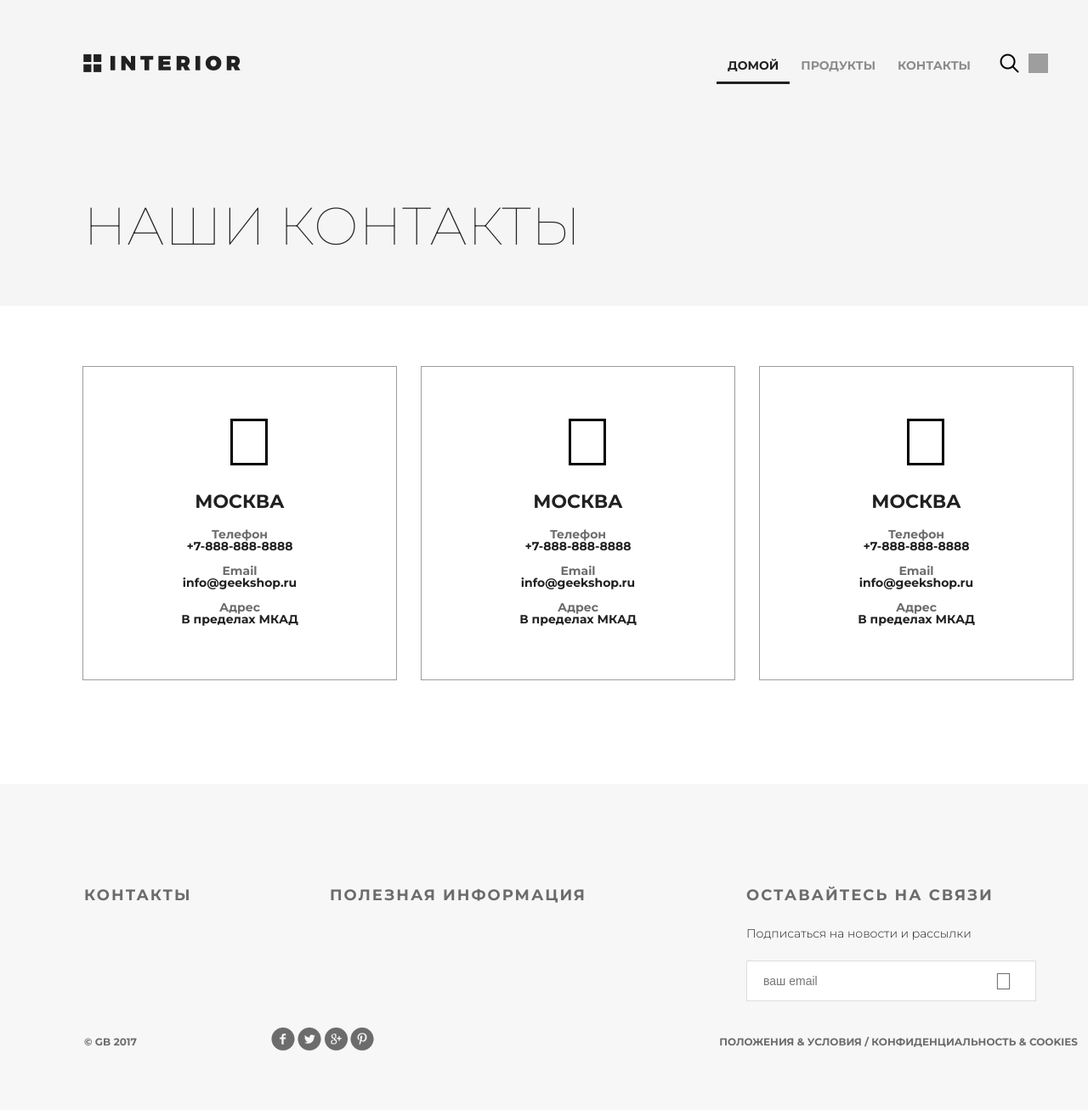
After one commit to setborg129/Django_Frame, a Django app: template geekshop/geekshop/templates/geekshop/contacts.html in a window 1280 px wide; the page is wider, and only the part inside the window is pictured. The commit adds this page. Shown: that part at 85% size. Run offline with Django 3.2, Linux system fonts and the light colour scheme; the template is opened without the code that fills it, so the values that code supplies are empty; some libraries are stand-ins or nearby versions; grey boxes are pictures that could not be loaded.

Commit message:
update_lesson_2

```diff
--- /dev/null
+++ b/geekshop/geekshop/templates/geekshop/base.html
@@ -0,0 +1,51 @@
+{% load static %}
+
+
+<!DOCTYPE html>
+<html>
+<head>
+	<meta charset="utf-8">
+	<title>{{title|title}}</title>
+	<link rel="stylesheet" type="text/css" href="{% static 'geekshop/style.css' %}">
+<link rel="stylesheet" href="https://pro.fontawesome.com/releases/v5.10.0/css/fontawesome.css" integrity="sha384-eHoocPgXsiuZh+Yy6+7DsKAerLXyJmu2Hadh4QYyt+8v86geixVYwFqUvMU8X90l" crossorigin="anonymous"/>
+
+    {%  block css %}
+
+    {% endblock %}
+</head>
+
+<body>
+	<div class="container">
+                {% block content %}
+                {% endblock %}
+
+					<div class="clr"></div>
+	</div>
+    <div class="footer">
+        <div class="clearfix">
+            <div class="text-footer">
+                <h3>контакты</h3>
+            </div>
+            <div class="text-footer">
+                <h3>полезная информация</h3>
+            </div>
+            <div class="text-footer clearfix">
+                <h3>Оставайтесь на связи</h3>
+                <p>Подписаться на новости и рассылки</p>
+                <form>
+                    <input type="email" name="email" placeholder="ваш email">
+                    <a href="#"><i class="fa fa-paper-plane fa-2x" aria-hidden="true"></i></a>
+                </form>
+            </div>
+        </div>
+        <p class="small">&copy; GB 2017</p>
+        <div class="social">
+            <a href="#" class="social1"></a>
+            <a href="#" class="social2"></a>
+            <a href="#" class="social3"></a>
+            <a href="#" class="social4"></a>
+        </div>
+        <p class="small">Положения &amp; Условия  /  Конфиденциальность &amp; Cookies</p>
+    </div>
+</body>
+</html>
--- /dev/null
+++ b/geekshop/geekshop/templates/geekshop/contacts.html
@@ -0,0 +1,65 @@
+{% extends 'templates/geekshop/base.html'  %}
+{% load static %}
+{% block content %}
+
+		<div class="hero">
+			<div class="header clearfix">
+				{% include 'templates/geekshop/includes/main_menu.html' %}
+                <a href="#" class="basket"></a>
+			</div>
+			<h1>наши контакты</h1>
+		</div>
+
+		<div class="location">
+			<div class="location-1">
+				<i class="fa fa-map-marker fa-5x"></i>
+				<h4>Москва</h4>
+				<div class="contacts">
+					<h5>Телефон</h5>
+					<p>+7-888-888-8888</p>
+				</div>
+				<div class="contacts">
+					<h5>Email</h5>
+					<p>info@geekshop.ru</p>
+				</div>
+				<div class="contacts">
+					<h5>Адрес</h5>
+					<p>В пределах МКАД</p>
+				</div>
+			</div>
+			<div class="location-1">
+				<i class="fa fa-map-marker fa-5x"></i>
+				<h4>Москва</h4>
+				<div class="contacts">
+					<h5>Телефон</h5>
+					<p>+7-888-888-8888</p>
+				</div>
+				<div class="contacts">
+					<h5>Email</h5>
+					<p>info@geekshop.ru</p>
+				</div>
+				<div class="contacts">
+					<h5>Адрес</h5>
+					<p>В пределах МКАД</p>
+				</div>
+			</div>
+			<div class="location-1">
+				<i class="fa fa-map-marker fa-5x"></i>
+				<h4>Москва</h4>
+				<div class="contacts">
+					<h5>Телефон</h5>
+					<p>+7-888-888-8888</p>
+				</div>
+				<div class="contacts">
+					<h5>Email</h5>
+					<p>info@geekshop.ru</p>
+				</div>
+				<div class="contacts">
+					<h5>Адрес</h5>
+					<p>В пределах МКАД</p>
+				</div>
+			</div>
+		</div>
+
+
+{% endblock %}
--- /dev/null
+++ b/geekshop/geekshop/templates/geekshop/includes/main_menu.html
@@ -0,0 +1,7 @@
+				<a href="{% url 'index' %}" class="logo"></a>
+				<ul class="menu">
+					<li><a href="{% url 'index' %}" class="active">домой</a></li>
+					<li><a href="{% url 'products:index' %}">продукты</a></li>
+					<li><a href="{% url 'contacts' %}">контакты</a></li>
+				</ul>
+				<a href="#" class="search"></a>
--- a/geekshop/geekshop/urls.py
+++ b/geekshop/geekshop/urls.py
@@ -19,7 +19,8 @@ from .views import index, contacts
 
 urlpatterns = [
     path('admin/', admin.site.urls),
-    path('', index),
-    path('contacts/', contacts),
-    path('products/', include('mainapp.urls')),
+
+    path('', index, name='index'),
+    path('contacts/', contacts, name='contacts'),
+    path('products/', include('mainapp.urls', namespace='products')),
 ]
--- /dev/null
+++ b/geekshop/log.txt
@@ -0,0 +1,4 @@
+2021-12-19 00:48:09.735927 -  Начало
+2021-12-19 00:48:09.736927 -  Конец
+2021-12-19 00:48:26.865819 -  Начало
+2021-12-19 00:48:26.866818 -  Конец
--- a/geekshop/mainapp/urls.py
+++ b/geekshop/mainapp/urls.py
@@ -2,6 +2,8 @@
 from django.urls import path
 from .views import products
 
+app_name = 'mainapp'
+
 urlpatterns = [
-    path('', products),
+    path('', products, name='index'),
 ]
```
Also changed, not shown: geekshop/geekshop/static/geekshop/style.css (+1 -25 lines), geekshop/geekshop/templates/geekshop/index.html (added, +51 -0 lines), geekshop/geekshop/views.py (+11 -3 lines), geekshop/mainapp/static/mainapp/style.css (added, +25 -0 lines), geekshop/mainapp/templates/mainapp/products.html (+30 -67 lines), geekshop/mainapp/views.py (+15 -1 lines), geekshop/db.sqlite3.
